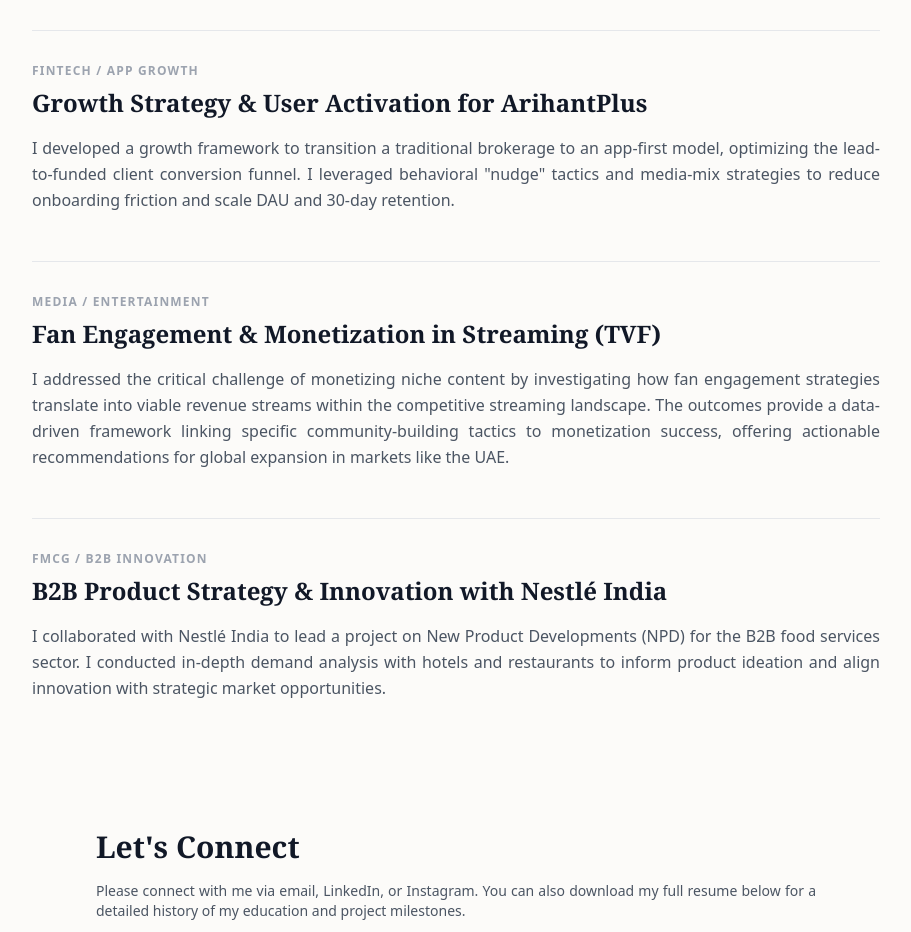
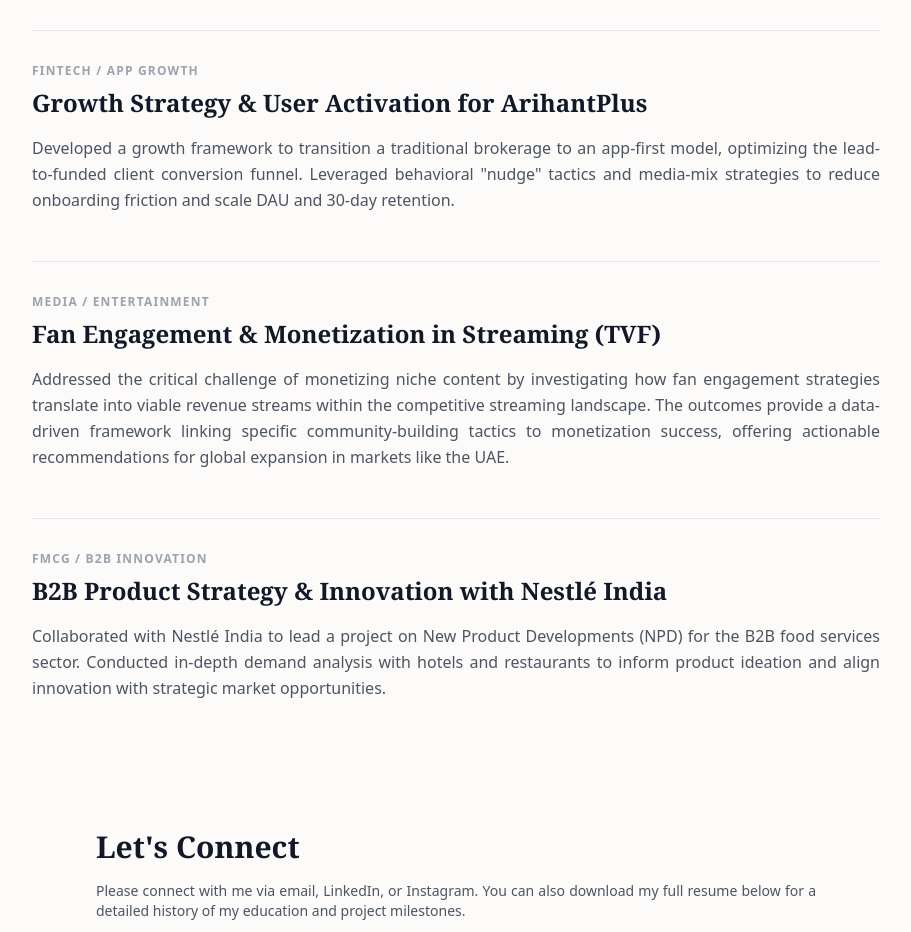
Before and after one commit to Kanishk0851-kayydee/Kanishk_Marketing_Portfolio, a Next.js app: page / in a window 1280 px wide. Shown: the part 2100-3032 px from the top of the page, without its empty margins (184-1095 px from the left). Built offline with nearby package versions, Linux system fonts and the light colour scheme.

Commit message:
Update page.js

```diff
--- a/app/page.js
+++ b/app/page.js
@@ -26,26 +26,26 @@
       title: "GD Goenka University & Le Cordon Bleu",
       role: "Assistant Manager - Marketing",
       points: [
-        "I developed brand positioning and cultural narratives for Le Cordon Bleu, resulting in 25% increase in brand awareness.",
-        "I led cross-functional teams to align brand communication across channels.",
-        "I implemented data-driven performance marketing strategies, improving ROI by 20%."
+        "Developed brand positioning and cultural narratives for Le Cordon Bleu, resulting in 25% increase in brand awareness.",
+        "Led cross-functional teams to align brand communication across channels.",
+        "Implemented data-driven performance marketing strategies, improving ROI by 20%."
       ]
     },
     ish: {
       title: "École Ducasse India & ISH",
       role: "Marketing Executive",
       points: [
-        "I managed social media handles including Instagram, Facebook, Linkedin, and YouTube.",
-        "I strategized social media content creation for ISH, enhancing engagement and audience growth by 30%.",
-        "I coordinated internal marketing events and assisted in marketing strategies development for ISH, driving brand awareness."
+        "Managed social media handles including Instagram, Facebook, Linkedin, and YouTube.",
+        "Strategized social media content creation for ISH, enhancing engagement and audience growth by 30%.",
+        "Coordinated internal marketing events and assisted in marketing strategies development for ISH, driving brand awareness."
       ]
     },
     camp: {
       title: "Camp Land's End",
       role: "Social Media Coordinator",
       points: [
-        "I set up the Social Media presence for the business and worked on brand awareness to establish a place in the industry.",
-        "I strategized content creation and execution for the brand."
+        "Set up the Social Media presence for the business and worked on brand awareness to establish a place in the industry.",
+        "Strategized content creation and execution for the brand."
       ]
     }
   };
@@ -171,7 +171,7 @@
             <span className="text-xs font-bold tracking-widest text-gray-400 uppercase mb-2 block">Fintech / App Growth</span>
             <h3 className="text-2xl font-serif font-bold text-gray-900 mb-4">Growth Strategy & User Activation for ArihantPlus</h3>
             <p className="text-gray-600 leading-relaxed text-justify">
-              I developed a growth framework to transition a traditional brokerage to an app-first model, optimizing the lead-to-funded client conversion funnel. I leveraged behavioral "nudge" tactics and media-mix strategies to reduce onboarding friction and scale DAU and 30-day retention.
+              Developed a growth framework to transition a traditional brokerage to an app-first model, optimizing the lead-to-funded client conversion funnel. Leveraged behavioral "nudge" tactics and media-mix strategies to reduce onboarding friction and scale DAU and 30-day retention.
             </p>
           </div>
 
@@ -180,7 +180,7 @@
             <span className="text-xs font-bold tracking-widest text-gray-400 uppercase mb-2 block">Media / Entertainment</span>
             <h3 className="text-2xl font-serif font-bold text-gray-900 mb-4">Fan Engagement & Monetization in Streaming (TVF)</h3>
             <p className="text-gray-600 leading-relaxed text-justify">
-              I addressed the critical challenge of monetizing niche content by investigating how fan engagement strategies translate into viable revenue streams within the competitive streaming landscape. The outcomes provide a data-driven framework linking specific community-building tactics to monetization success, offering actionable recommendations for global expansion in markets like the UAE.
+              Addressed the critical challenge of monetizing niche content by investigating how fan engagement strategies translate into viable revenue streams within the competitive streaming landscape. The outcomes provide a data-driven framework linking specific community-building tactics to monetization success, offering actionable recommendations for global expansion in markets like the UAE.
             </p>
           </div>
 
@@ -189,7 +189,7 @@
             <span className="text-xs font-bold tracking-widest text-gray-400 uppercase mb-2 block">FMCG / B2B Innovation</span>
             <h3 className="text-2xl font-serif font-bold text-gray-900 mb-4">B2B Product Strategy & Innovation with Nestlé India</h3>
             <p className="text-gray-600 leading-relaxed text-justify">
-              I collaborated with Nestlé India to lead a project on New Product Developments (NPD) for the B2B food services sector. I conducted in-depth demand analysis with hotels and restaurants to inform product ideation and align innovation with strategic market opportunities.
+              Collaborated with Nestlé India to lead a project on New Product Developments (NPD) for the B2B food services sector. Conducted in-depth demand analysis with hotels and restaurants to inform product ideation and align innovation with strategic market opportunities.
             </p>
           </div>
         </div>
```
